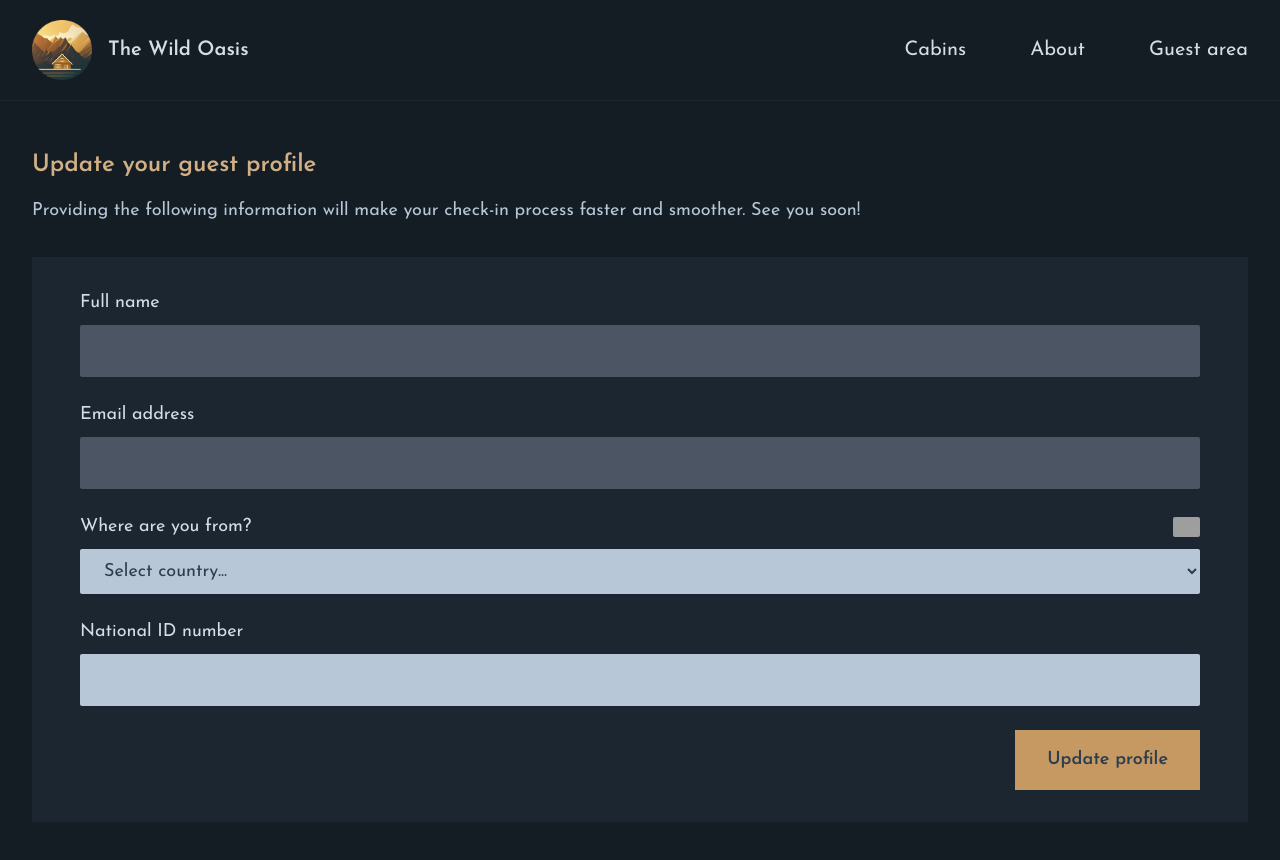
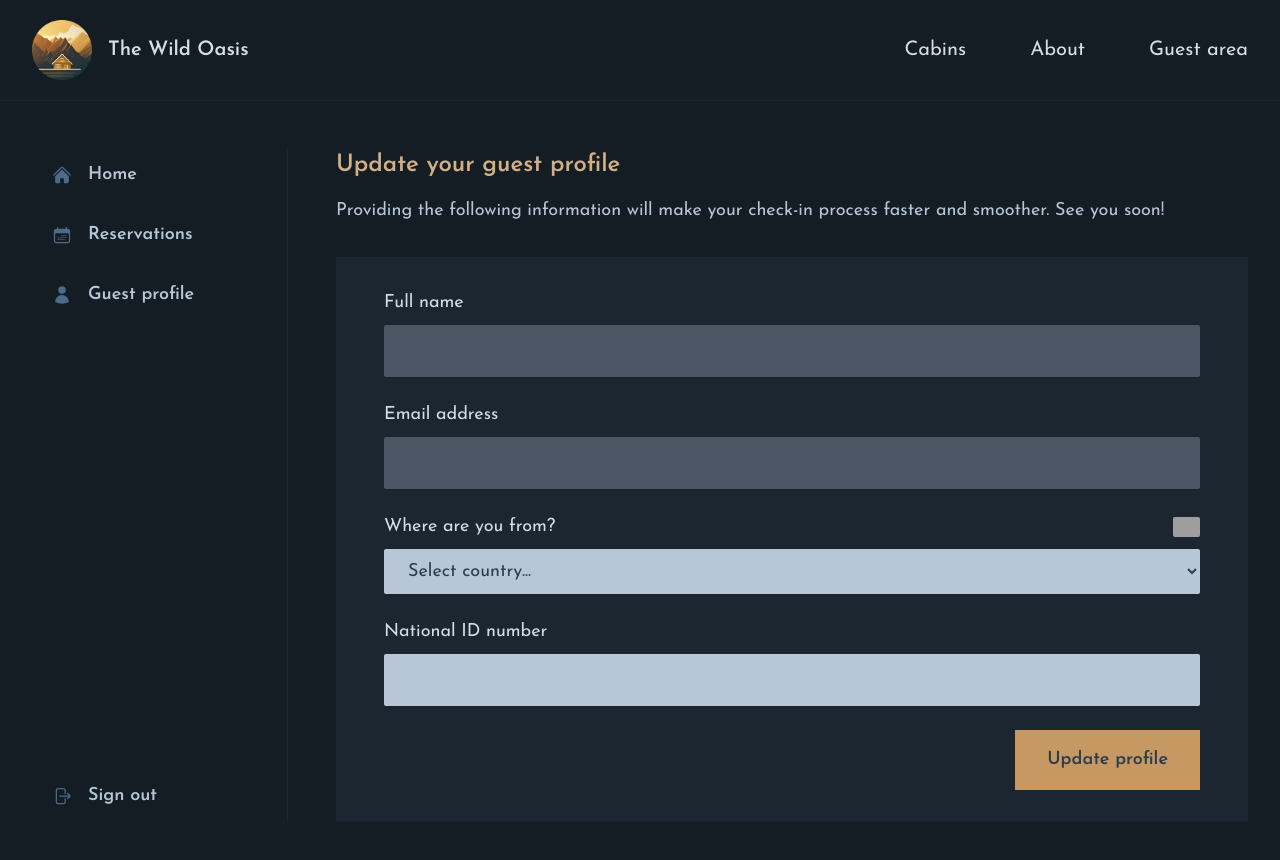
Before and after one commit to Sourav974/NextJs-Overview, a Next.js app: page /account/profile in a window 1280 px wide. Shown: the top 860 px of the page. Built offline with nearby package versions, Linux system fonts and the light colour scheme; grey boxes are pictures that could not be loaded.

Commit message:
add nested layout

```diff
--- a/src/starter/components/SideNavigation.js
+++ b/src/app/_components/SideNavigation.js
@@ -4,6 +4,7 @@
   UserIcon,
 } from '@heroicons/react/24/solid';
 import SignOutButton from './SignOutButton';
+import Link from 'next/link';
 
 const navLinks = [
   {
@@ -29,13 +30,13 @@
       <ul className='flex flex-col gap-2 h-full text-lg'>
         {navLinks.map((link) => (
           <li key={link.name}>
-            <a
+            <Link
               className={`py-3 px-5 hover:bg-primary-900 hover:text-primary-100 transition-colors flex items-center gap-4 font-semibold text-primary-200`}
               href={link.href}
             >
               {link.icon}
               <span>{link.name}</span>
-            </a>
+            </Link>
           </li>
         ))}
 
--- a/src/starter/components/SignInButton.js
+++ b/src/app/_components/SignInButton.js
@@ -1,7 +1,9 @@
+import Image from "next/image";
+
 function SignInButton() {
   return (
     <button className='flex items-center gap-6 text-lg border border-primary-300 px-10 py-4 font-medium'>
-      <img
+      <Image
         src='https://authjs.dev/img/providers/google.svg'
         alt='Google logo'
         height='24'
--- /dev/null
+++ b/src/app/account/layout.js
@@ -0,0 +1,10 @@
+import SideNavigation from "../_components/SideNavigation";
+
+export default function Layout({children}) {
+  return (
+    <div className="grid grid-cols-[16rem_1fr] h-full gap-12">
+      <SideNavigation/>
+      <div>{children}</div>
+    </div>
+  );
+}
--- a/src/app/account/profile/page.js
+++ b/src/app/account/profile/page.js
@@ -1,4 +1,8 @@
 import SelectCountry from "@/app/_components/SelectCountry";
+
+export const metadata = {
+  title: "Update Profile",
+};
 
 export default function Page() {
   // CHANGE
--- a/src/app/account/reservations/page.js
+++ b/src/app/account/reservations/page.js
@@ -1,4 +1,8 @@
 import ReservationCard from "@/app/_components/ReservationCard";
+
+export const metadata = {
+  title: "Reservations",
+};
 
 export default function Page() {
   // CHANGE
--- a/src/app/layout.js
+++ b/src/app/layout.js
@@ -27,8 +27,8 @@
       >
         <Header />
 
-        <div className="flex-1 px-8 py-12 ">
-          <main className="max-w-7xl mx-auto ">{children}</main>
+        <div className="flex-1 px-8 py-12 grid">
+          <main className="max-w-7xl mx-auto w-full ">{children}</main>
         </div>
       </body>
     </html>
```
Also changed, not shown: src/app/_components/SignOutButton.js (renamed from src/starter/components/SignOutButton.js).
